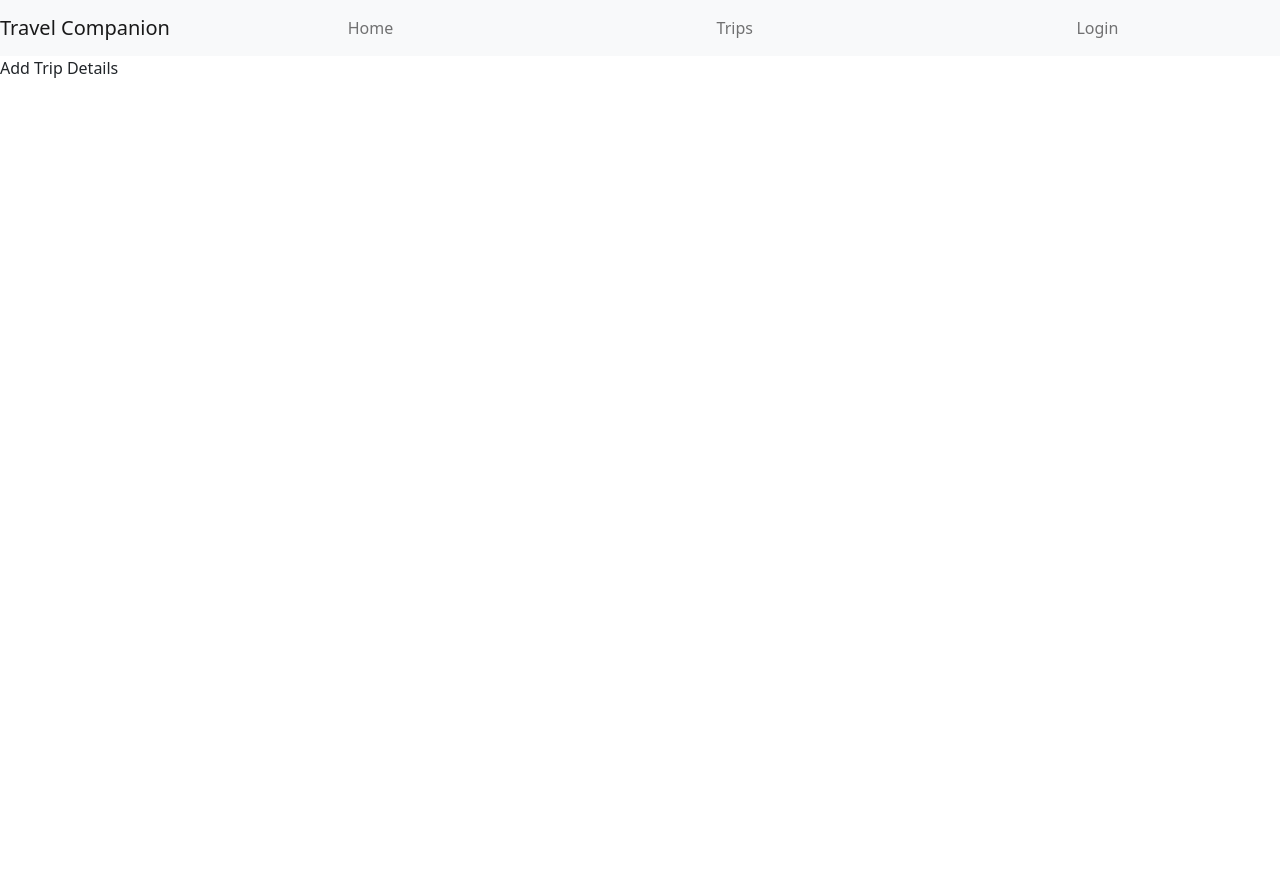
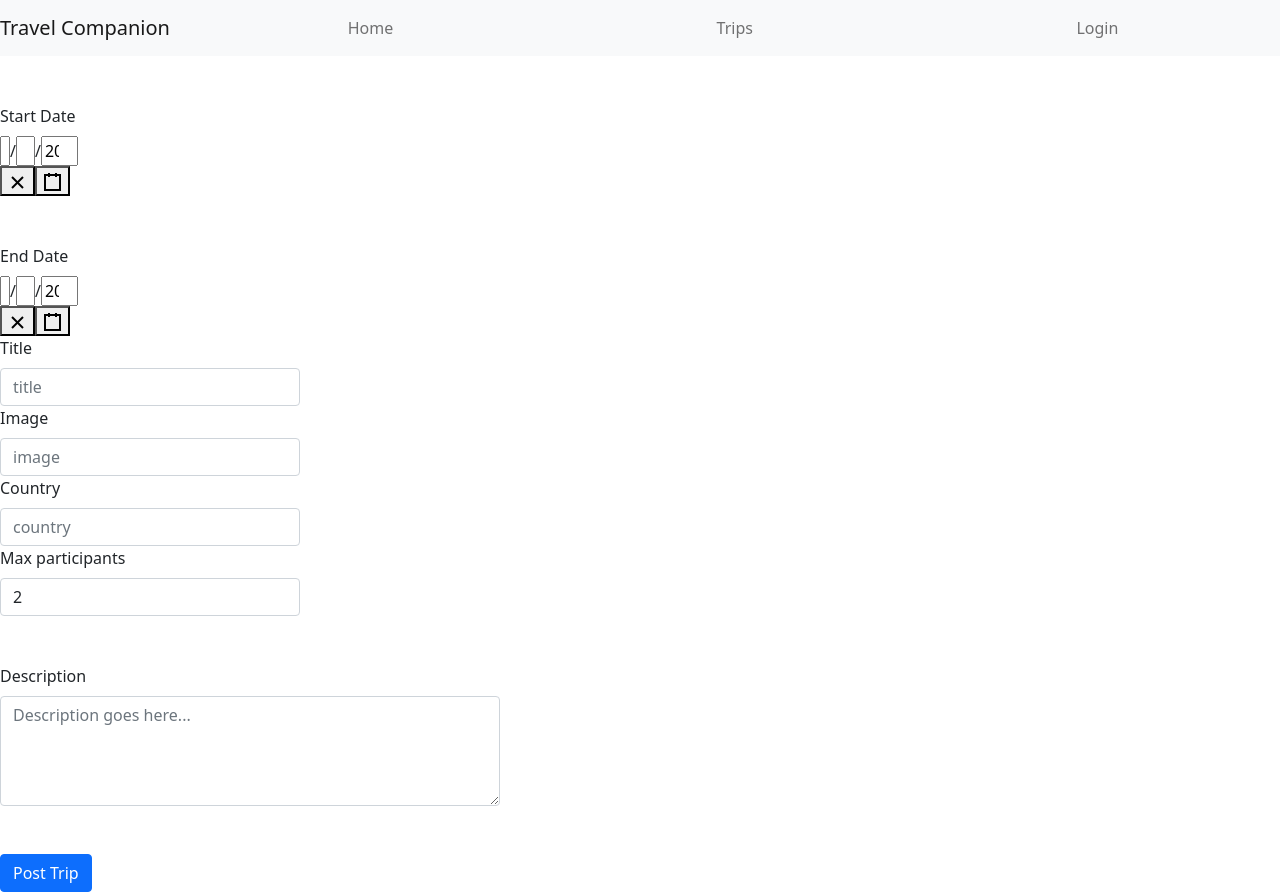
Before and after one commit to Lavanyah-23/travellingCompanionFrontEnd, a React (Create React App) app: page /addtrip in a window 1280 px wide. Before the commit the page ends 800 px from the top, so only its background shows below. Built offline with nearby package versions, Linux system fonts and the light colour scheme; no server answers.

Commit message:
posting works now

```diff
--- a/src/pages/AddTrip/index.js
+++ b/src/pages/AddTrip/index.js
@@ -1,4 +1,125 @@
+import React, { useState } from "react";
+import DatePicker from "react-date-picker";
+import { Form, Button } from "react-bootstrap";
+import { useDispatch } from "react-redux";
+import { postTrip } from "../../store/trips/actions";
+import { useNavigate } from "react-router-dom";
+
 const AddTrip = () => {
-  return <div>Add Trip Details</div>;
+  const [startingDate, setStartingDate] = useState(new Date());
+  const [endDate, setEndDate] = useState(new Date());
+  const [title, setTitle] = useState("");
+  const [description, setDescription] = useState("");
+  const [image, setImage] = useState("");
+  const [country, setCountry] = useState("");
+  const [maximumTravelers, setMaximumTravelers] = useState(2);
+
+  const navigate = useNavigate();
+  const dispatch = useDispatch();
+
+  // console.log("what is date", typeof endDate, endDate);
+
+  // var tempDate = moment(userInputFieldDate).format("");
+
+  function submitForm(event) {
+    event.preventDefault();
+    dispatch(
+      postTrip(
+        startingDate,
+        endDate,
+        description,
+        title,
+        image,
+        country,
+        maximumTravelers
+      )
+    );
+
+    setStartingDate(new Date());
+    setEndDate(new Date());
+    setTitle("");
+    setDescription("");
+    setImage("");
+    setCountry("");
+    setMaximumTravelers(2);
+    navigate("/trips");
+  }
+
+  return (
+    <div>
+      <Form.Group className="mt-5">
+        <Form.Label>Start Date</Form.Label>
+        <DatePicker onChange={setStartingDate} value={startingDate} />
+      </Form.Group>
+
+      <Form.Group className="mt-5">
+        <Form.Label>End Date</Form.Label>
+        <DatePicker onChange={setEndDate} value={endDate} />
+      </Form.Group>
+
+      <Form.Group style={{ maxWidth: "300px" }}>
+        <Form.Label>Title</Form.Label>
+        <Form.Control
+          value={title}
+          onChange={(event) => setTitle(event.target.value)}
+          type="string"
+          placeholder="title"
+          required
+        />
+      </Form.Group>
+
+      <Form.Group style={{ maxWidth: "300px" }}>
+        <Form.Label>Image</Form.Label>
+        <Form.Control
+          value={image}
+          onChange={(event) => setImage(event.target.value)}
+          type="string"
+          placeholder="image"
+          required
+        />
+      </Form.Group>
+
+      <Form.Group style={{ maxWidth: "300px" }}>
+        <Form.Label>Country</Form.Label>
+        <Form.Control
+          value={country}
+          onChange={(event) => setCountry(event.target.value)}
+          type="string"
+          placeholder="country"
+          required
+        />
+      </Form.Group>
+
+      <Form.Group style={{ maxWidth: "300px" }}>
+        <Form.Label>Max participants</Form.Label>
+        <Form.Control
+          value={maximumTravelers}
+          onChange={(event) => setMaximumTravelers(event.target.value)}
+          type="number"
+          min={2}
+          required
+        />
+      </Form.Group>
+
+      <Form.Group className="mt-5" style={{ maxWidth: "500px" }}>
+        <Form.Label>Description</Form.Label>
+        <Form.Control
+          as="textarea"
+          rows="4"
+          value={description}
+          onChange={(event) => setDescription(event.target.value)}
+          type="text"
+          placeholder="Description goes here..."
+          required
+        />
+      </Form.Group>
+
+      <Form.Group className="mt-5">
+        <Button variant="primary" type="submit" onClick={submitForm}>
+          Post Trip
+        </Button>
+      </Form.Group>
+    </div>
+  );
 };
 export default AddTrip;
--- a/src/pages/TripDetails/index.js
+++ b/src/pages/TripDetails/index.js
@@ -2,84 +2,93 @@ import React from "react";
 import { useEffect } from "react";
 import { useSelector, useDispatch } from "react-redux";
 import { useParams } from "react-router-dom";
-import { selectOneTrip } from "../../store/trips/selectors"
+import { selectOneTrip } from "../../store/trips/selectors";
 import { fetchUsersOneTrip } from "../../store/trips/actions";
-import { Form, Button } from "react-bootstrap"
+import { Form, Button } from "react-bootstrap";
 import { Divider, Avatar, Grid, Paper } from "@material-ui/core";
 import moment from "moment";
 import PostComment from "../../components/PostComment";
 
-
-
-
-
 export default function TripDetails() {
-
   const { id } = useParams();
 
   const dispatch = useDispatch();
 
-  const moment = require('moment');
+  const moment = require("moment");
 
   useEffect(() => {
     dispatch(fetchUsersOneTrip(id));
   }, [dispatch, id]);
 
-  const oneTrip = useSelector(selectOneTrip)
+  const oneTrip = useSelector(selectOneTrip);
 
   if (!oneTrip) {
     return null;
   }
 
-
-
-
   return (
     <div style={{ padding: "40px 40px" }}>
-
       <Paper style={{ padding: "20px 20px" }}>
         <h3>{oneTrip.title}</h3>
-        <p>We are going to: <strong>{oneTrip.country}</strong></p>
-        <img
-          width={400}
-          src={oneTrip.image}
-        />
-        <p>Something about the destination: <strong>{oneTrip.description}</strong></p>
-        <p>Maximum travelers for this trip: <strong>{oneTrip.maximumTravelers}</strong></p>
-        <p>Date of departure: <strong>{oneTrip.startingDate}</strong></p>
-        <p>Date of arrival: <strong>{oneTrip.endDate}</strong> </p>
+        <p>
+          We are going to: <strong>{oneTrip.country}</strong>
+        </p>
+        <img width={400} src={oneTrip.image} alt={oneTrip.title} />
+        <p>
+          Something about the destination:{" "}
+          <strong>{oneTrip.description}</strong>
+        </p>
+        <p>
+          Maximum travelers for this trip:{" "}
+          <strong>{oneTrip.maximumTravelers}</strong>
+        </p>
+        <p>
+          Date of departure: <strong>{oneTrip.startingDate}</strong>
+        </p>
+        <p>
+          Date of arrival: <strong>{oneTrip.endDate}</strong>{" "}
+        </p>
       </Paper>
 
       <div style={{ padding: 14 }} className="App">
         <h3>Comments</h3>
 
-        {!oneTrip.comments ? "loading" : oneTrip.comments.map((comment) => {
+        {!oneTrip.comments
+          ? "loading"
+          : oneTrip.comments.map((comment) => {
               return (
                 <div>
                   <Paper style={{ padding: "40px 20px" }}>
                     <Grid container wrap="nowrap" spacing={2}>
                       <Grid item>
-                    <Avatar alt={comment.name} src={comment.user.imageAvatar} />
+                        <Avatar
+                          alt={comment.name}
+                          src={comment.user.imageAvatar}
+                        />
                       </Grid>
                       <Grid justifyContent="left" item xs zeroMinWidth>
-                    <h4 style={{ margin: 0, textAlign: "left" }}>{comment.name}</h4>
-                    <p style={{ textAlign: "left" }}>
-                      {comment.comment}
-                    </p>
+                        <h4 style={{ margin: 0, textAlign: "left" }}>
+                          {comment.name}
+                        </h4>
+                        <p style={{ textAlign: "left" }}>{comment.comment}</p>
                         <p style={{ textAlign: "left", color: "gray" }}>
-
-                      {moment(comment.createdAt).format("YYYY-MM-DD hh:mm A")}
+                          {moment(comment.createdAt).format(
+                            "YYYY-MM-DD hh:mm A"
+                          )}
                         </p>
                       </Grid>
-                  <Divider variant="fullWidth" style={{ margin: "30px 0" }} />
+                      <Divider
+                        variant="fullWidth"
+                        style={{ margin: "30px 0" }}
+                      />
                     </Grid>
                   </Paper>
                 </div>
-          )
+              );
             })}
 
         <PostComment id={oneTrip.id} />
       </div>
     </div>
   );
-};
+}
--- a/src/pages/TripList/index.js
+++ b/src/pages/TripList/index.js
@@ -2,32 +2,31 @@ import { fetchTrips } from "../../store/trips/actions";
 import { useDispatch, useSelector } from "react-redux";
 import { useEffect } from "react";
 import { selectTrips } from "../../store/trips/selectors";
-import { Divider, Avatar, Grid, Paper } from "@material-ui/core";
+// import { Divider, Avatar, Grid, Paper } from "@material-ui/core";
 import TripComponent from "../../components/TripComponent/TripComponent";
-
-
+import { Button } from "react-bootstrap";
+import { Link } from "react-router-dom";
 
 export default function TripList() {
   const dispatch = useDispatch();
-
 
   useEffect(() => {
     dispatch(fetchTrips());
   }, [dispatch]);
 
-  const allTrips = useSelector(selectTrips)
+  const allTrips = useSelector(selectTrips);
 
-  console.log("what are Trips", allTrips)
-
+  console.log("what are Trips", allTrips);
 
   return (
-    allTrips.map((trip, index) => {
-      return (
-        <TripComponent
-          key={index}
-          trip={trip}
-        />
-      )
-    })
-  )
+    <div>
+      <h2>All Trips</h2>
+      <Link to="/addtrip">
+        <Button>Add Trip</Button>
+      </Link>
+      {allTrips.map((trip, index) => {
+        return <TripComponent key={index} trip={trip} />;
+      })}
+    </div>
+  );
 }
--- a/src/pages/UserPage/index.js
+++ b/src/pages/UserPage/index.js
@@ -1,4 +1,15 @@
+import { Button } from "react-bootstrap";
+import { Link } from "react-router-dom";
+
 const UserPage = () => {
-  return <div>UserDetails</div>;
+  return (
+    <div>
+      <h1>UserDetails</h1>
+
+      <Button OnClick={Link} to={"/addtrip"}>
+        Add a trip
+      </Button>
+    </div>
+  );
 };
 export default UserPage;
--- a/src/store/trips/actions.js
+++ b/src/store/trips/actions.js
@@ -1,7 +1,6 @@
 import { apiUrl } from "../../config/constants";
 import axios from "axios";
 import { selectToken } from "../user/selectors";
-import thunk from "redux-thunk";
 import { selectUser } from "../user/selectors";
 //FETCH ALL TRIPS FOR HOMEPAGE
 export function tripsFetched(trips) {
@@ -54,7 +53,7 @@ export function postComment(name, comment, id) {
   return async function thunk(dispatch, getState) {
     try {
       const token = selectToken(getState());
-            const user = selectUser(getState())
+      const user = selectUser(getState());
 
       if (token === null) return;
 
@@ -63,7 +62,7 @@ export function postComment(name, comment, id) {
         {
           name: name,
           comment: comment,
-                    tripId: id
+          tripId: id,
         },
         {
           headers: { Authorization: `Bearer ${token}` },
@@ -76,3 +75,40 @@ export function postComment(name, comment, id) {
     }
   };
 }
+
+export function postTrip(
+  startingDate,
+  endDate,
+  description,
+  title,
+  image,
+  country,
+  maximumTravelers
+) {
+  return async function thunk(dispatch, getState) {
+    try {
+      const token = selectToken(getState());
+      // const user = selectUser(getState())
+
+      if (token === null) return;
+
+      const response = await axios.post(
+        `${apiUrl}/trips`,
+        {
+          title: title,
+          description: description,
+          image: image,
+          country: country,
+          maximumTravelers: maximumTravelers,
+          endDate: endDate,
+          startingDate: startingDate,
+        },
+        {
+          headers: { Authorization: `Bearer ${token}` },
+        }
+      );
+    } catch (error) {
+      console.log(error);
+    }
+  };
+}
```
Lines whose indentation alone changed are shown as unchanged.
